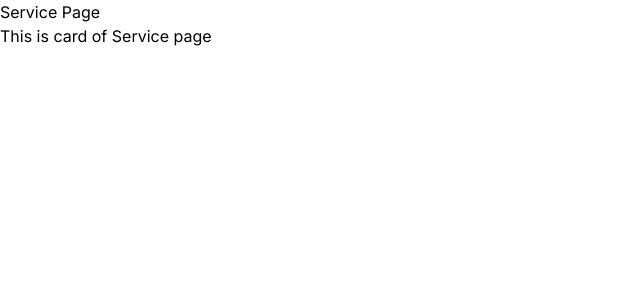
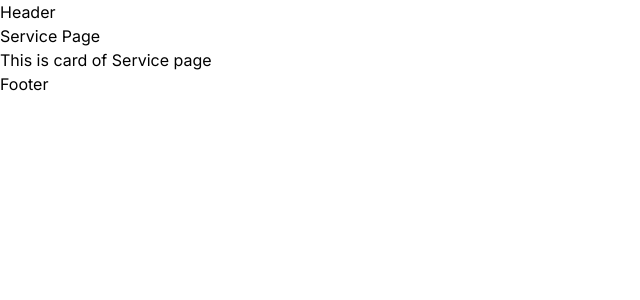
Before and after one commit to mehboob-alim-dev/nextjs-folder-structure, a Next.js app: page /services in a window 1280 px wide. Shown: the top 300 px of the page, without its empty margins (0-640 px from the left). Built offline with nearby package versions, Linux system fonts and the light colour scheme.

Commit message:
header and footer added

```diff
--- /dev/null
+++ b/app/(components)/footer/Footer.tsx
@@ -0,0 +1,7 @@
+export default function Footer() {
+  return (
+    <>
+      <h1>Footer</h1>
+    </>
+  );
+}
--- /dev/null
+++ b/app/(components)/header/Header.tsx
@@ -0,0 +1,7 @@
+export default function Header() {
+  return (
+    <>
+      <h1>Header</h1>
+    </>
+  );
+}
--- a/app/about/page.tsx
+++ b/app/about/page.tsx
@@ -1,10 +1,14 @@
 import Card from "../(components)/card";
+import Footer from "../(components)/footer/Footer";
+import Header from "../(components)/header/Header";
 
 export default function About() {
   return (
     <>
+      <Header />
       <h1>About Page</h1>
       <Card value="About" />
+      <Footer />
     </>
   );
 }
--- a/app/services/page.tsx
+++ b/app/services/page.tsx
@@ -1,10 +1,14 @@
 import Card from "../(components)/card";
+import Footer from "../(components)/footer/Footer";
+import Header from "../(components)/header/Header";
 
 export default function Services() {
   return (
     <>
+      <Header />
       <h1>Service Page</h1>
       <Card value="Service" />
+      <Footer />
     </>
   );
 }
```
